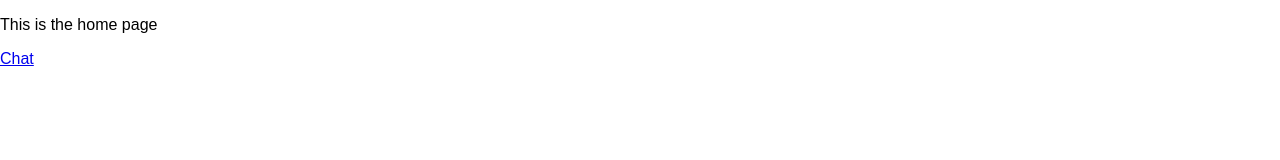
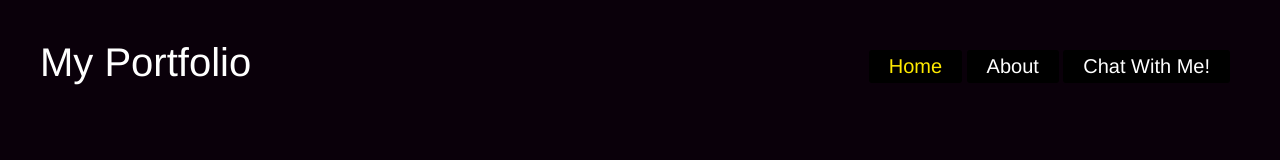
Before and after one commit to alicewoodx/CA4-Chat-Application, a website: page ca4/public/index.html in a window 1280 px wide. Drawn offline with nearby package versions, Linux system fonts and the light colour scheme.

Commit message:
added nav bar a basic styles for home page,ready to be duplicated onto other pages

```diff
--- a/ca4/public/css/demo.css
+++ b/ca4/public/css/demo.css
@@ -1,50 +1,44 @@
-* {
-    box-sizing: border-box;
-  }
-
-  body {
+body {
     margin: 0;
-    font-family: Arial, Helvetica, sans-serif;
-  }
-
-  /* Style the side navigation */
-  .sidenav {
-    height: 100%;
-    width: 200px;
-    position: fixed;
-    z-index: 1;
-    top: 0;
-    left: 0;
-    background-color: #111;
-    overflow-x: hidden;
-  }
-
-  /*make the active user text inherit style from container*/
-
-  .inbox__people{
-      color: white;
-      padding: 16px;
+    font-family: Helvetica;
+    background-color: rgb(10, 0, 10);
+    color: white;
   }
 
 
-  /* Side navigation links */
-  .sidenav a {
-    color: white;
-    padding: 16px;
-    text-decoration: none;
-    display: block;
-  }
+.header {
+  text-align: left;
+  font-size:40px;
+  color: white;
+  margin: 0;
+  font-family:'Franklin Gothic Medium', 'Arial Narrow', Arial, sans-serif
+}
+
+.divHeader{
+  padding:40px;
+}
+
+.buttons {
+  text-decoration: none;
+  font-size: 20px;
+  padding: 5px 20px;
+  background-color: black;
+  border: none;
+  color:white;
+  border-radius: 3px;
+}
+
+.buttons a{
+  color:white;
+  font-family:'Franklin Gothic Medium', 'Arial Narrow', Arial, sans-serif
+}
+
+button:hover{
+  border-bottom: solid 4px rgb(255, 234, 0) !important;
+  border-radius: 0px;
+}
 
 
-
-  /* Change color on hover */
-  .sidenav a:hover {
-    background-color: #ddd;
-    color: black;
-  }
-
-  /* Style the content */
-  .content {
-    margin-left: 200px;
-    padding-left: 20px;
-  }
+.active a {
+  color: rgb(255, 234, 0) !important;
+}c
--- a/ca4/public/index.html
+++ b/ca4/public/index.html
@@ -1,21 +1,29 @@
 <!DOCTYPE html>
-
 <html lang="en">
     <head>
-        <meta charset="utf-8">
+    <meta charset="utf-8">
         <meta http-equiv="X-UA-Compatible" content="IE=edge">
-        <title>Home page</title>
+        <title>Alice Wood's Portfolio</title>
         <meta name="description" content="">
         <meta name="viewport" content="width=device-width, initial-scale=1">
         <link rel="stylesheet" href="css/demo.css">
+            <href="https://maxcdn.bootstrapcdn.com/bootstrap/3.4.1/css/bootstrap.min.css">
+            <script src="https://ajax.googleapis.com/ajax/libs/jquery/3.7.1/jquery.min.js"></script>
+            <script src="https://maxcdn.bootstrapcdn.com/bootstrap/3.4.1/js/bootstrap.min.js"></script>
+        <script src="js/client.js" async defer></script>
     </head>
     <body>
-        <p>This is the home page</p>
-
-        <p><a href = "chat.html">Chat</a></p>
-
-        <script src="js/client.js" async defer></script>
-
-
+      <div class="divHeader" style="display:flex;justify-content:space-between">
+        <div>
+            <p class="header">My Portfolio</p>
+        </div>
+        <div style="float:right;padding:10px">
+          <nav>
+              <button class="buttons active"><a style="text-decoration: none;" href="index.html">Home</a></button>
+              <button class="buttons"><a style="text-decoration: none;" href="about.html">About</a></button>
+              <button class="buttons"><a style="text-decoration: none; " href ="chat.html">Chat With Me!</a></button>
+          </nav>
+        </div>
+      </div>
     </body>
 </html>
```
Also changed, not shown: ca4/public/about.html (added).
